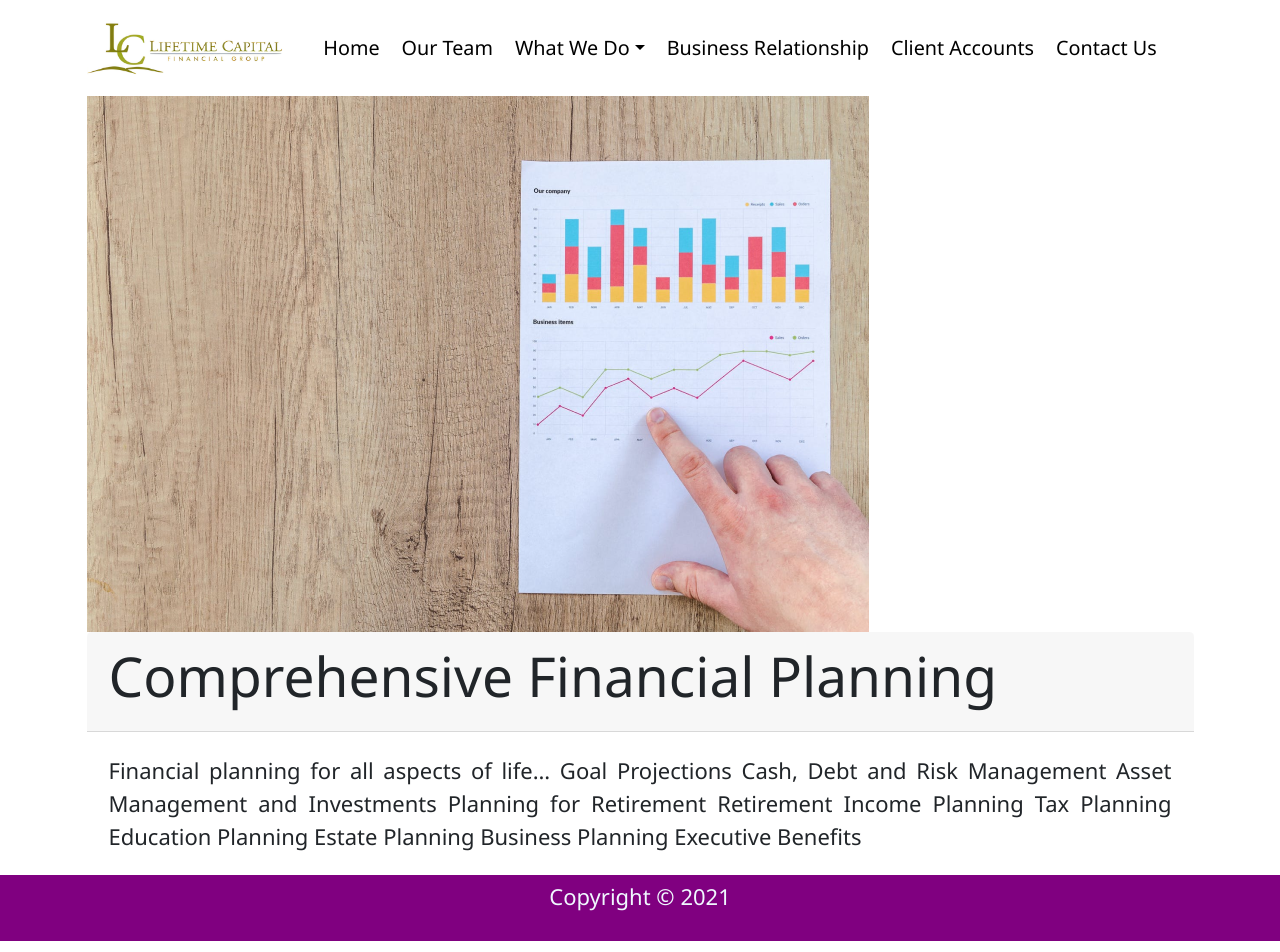
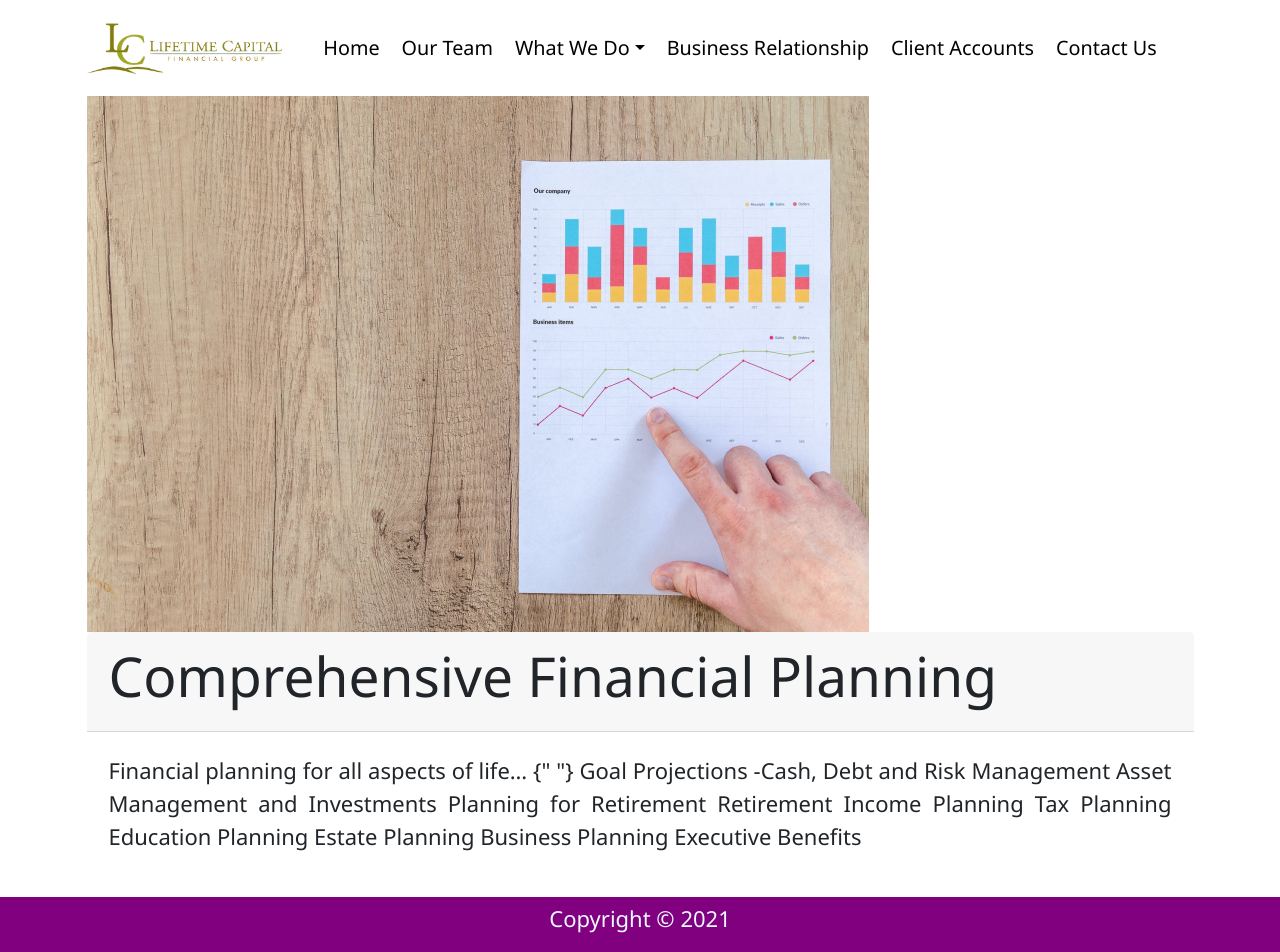
Before and after one commit to joswald123/Lifetimews, a React (Create React App) app: page /financialPlanning in a window 1280 px wide. Shown: the top 952 px of the page. Built offline with nearby package versions, Linux system fonts and the light colour scheme.

Commit message:
description content for financial service

```diff
--- a/src/Components/Pages/FinancialPlanning.js
+++ b/src/Components/Pages/FinancialPlanning.js
@@ -21,18 +21,7 @@ function FinancialPlanning() {
 
                         <Card.Body>
                             <Card.Text >
-                            Financial planning for all aspects of life…
-
-                            Goal Projections
-                            Cash, Debt and Risk Management
-                            Asset Management and Investments
-                            Planning for Retirement
-                            Retirement Income Planning
-                            Tax Planning
-                            Education Planning
-                            Estate Planning
-                            Business Planning
-                            Executive Benefits
+                            <p>{servicesImages[0].description}</p>
                             </Card.Text>
                         </Card.Body>
                     </Col>
--- a/src/assets/servicesInfo.js
+++ b/src/assets/servicesInfo.js
@@ -10,7 +10,7 @@ export default [
     {
         "img": financialPlanning,
         "tittle": 'Comprehensive Financial Planning',
-        "description": '',
+        "description": 'Financial planning for all aspects of life… {" "} Goal Projections\n-Cash, Debt and Risk Management\nAsset Management and Investments\nPlanning for Retirement\nRetirement Income Planning\nTax Planning\nEducation Planning\nEstate Planning\nBusiness Planning\nExecutive Benefits',
     },
     {
         "img": investmentManagament,
```
